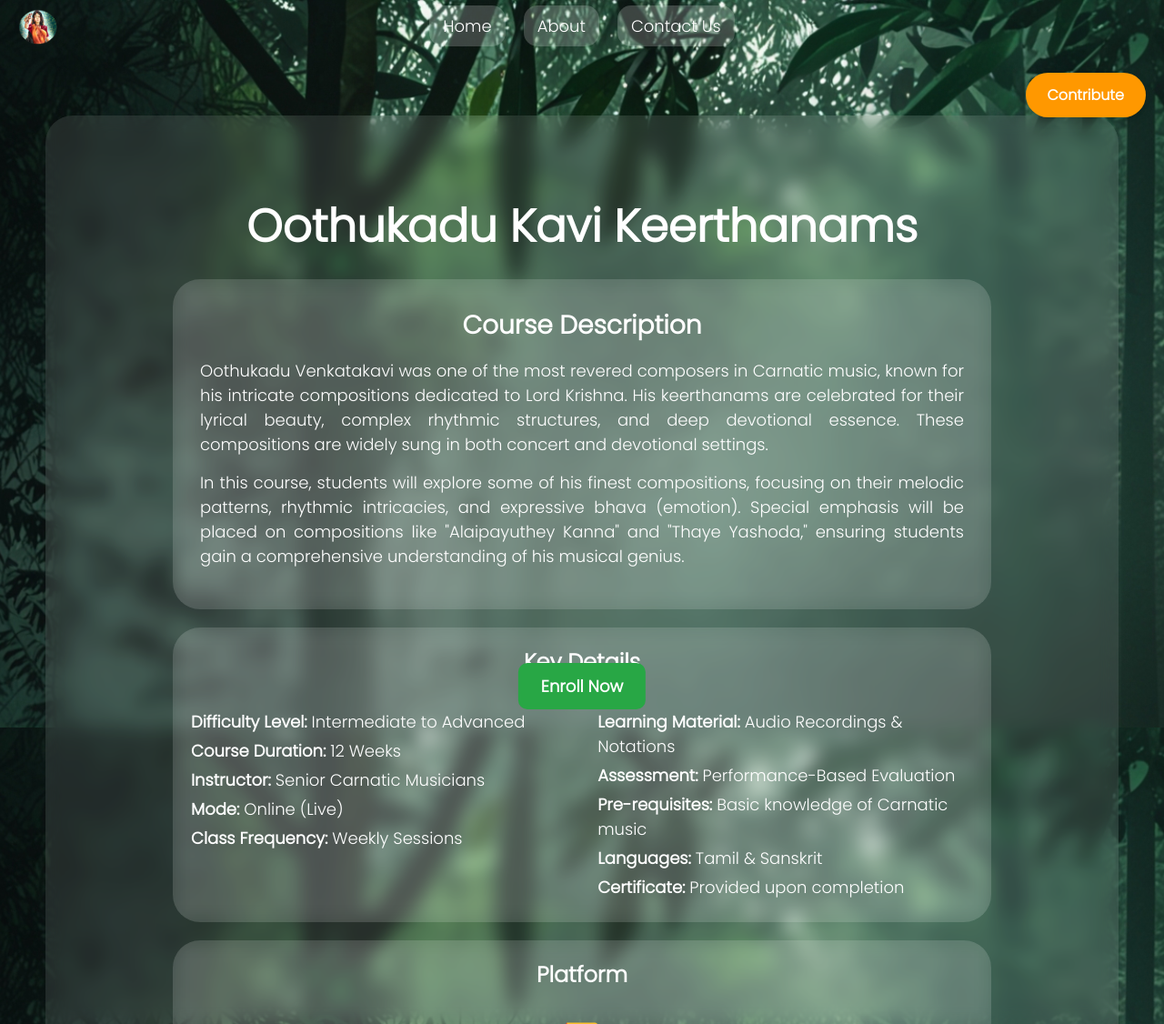
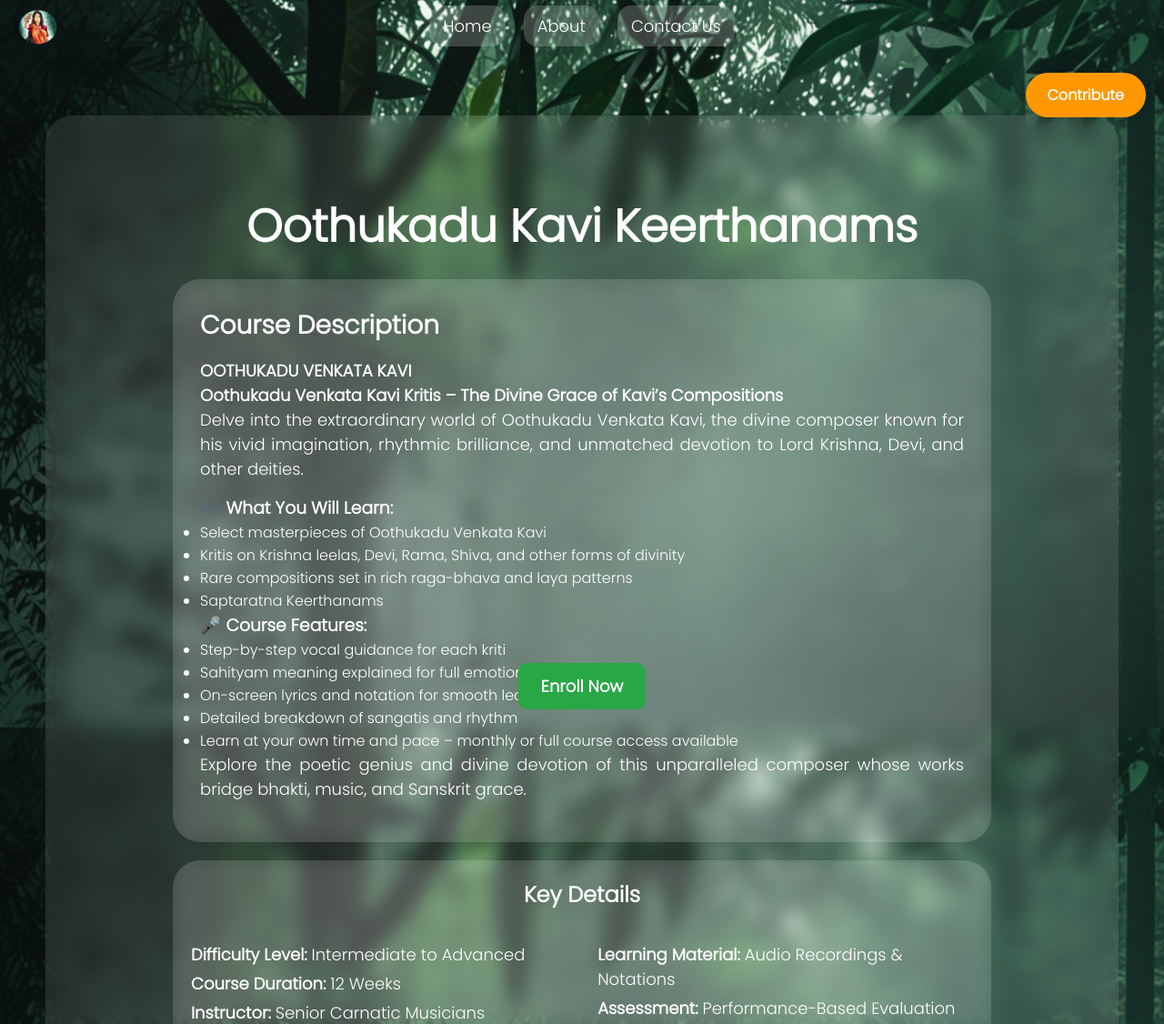
Before and after one commit to Pibatha-Bhagavatam/PibathaBhagavatam, a plain HTML site: page Courses/OothukaduKavi.html in a window 1280 px wide. Shown: the top 1126 px of the page at 91% size. Drawn offline with Linux system fonts and the light colour scheme.

Commit message:
Update OothukaduKavi.html

```diff
--- a/Courses/OothukaduKavi.html
+++ b/Courses/OothukaduKavi.html
@@ -438,7 +438,10 @@ font-weight: lighter;
             color: white;
         }
 
-
+        /* Align content to the right */
+        .course-info {
+    text-align: left;
+}
     </style>
 </head>
 <body>
@@ -482,12 +485,37 @@ font-weight: lighter;
 <div class="course-container">
     <h1>Oothukadu Kavi Keerthanams</h1>
 
-    <!-- Course Description -->
-    <div class="course-info">
-        <h2>Course Description</h2>
-        <p>Oothukadu Venkatakavi was one of the most revered composers in Carnatic music, known for his intricate compositions dedicated to Lord Krishna. His keerthanams are celebrated for their lyrical beauty, complex rhythmic structures, and deep devotional essence. These compositions are widely sung in both concert and devotional settings.</p>
-        <p>In this course, students will explore some of his finest compositions, focusing on their melodic patterns, rhythmic intricacies, and expressive bhava (emotion). Special emphasis will be placed on compositions like "Alaipayuthey Kanna" and "Thaye Yashoda," ensuring students gain a comprehensive understanding of his musical genius.</p>
-    </div>
+<!-- Course Description -->
+<div class="course-info">
+    <h2>Course Description</h2>
+    <p>
+        <strong>OOTHUKADU VENKATA KAVI</strong><br>
+        <strong>Oothukadu Venkata Kavi Kritis – The Divine Grace of Kavi’s Compositions</strong><br>
+        Delve into the extraordinary world of Oothukadu Venkata Kavi, the divine composer known for his vivid imagination, rhythmic brilliance, and unmatched devotion to Lord Krishna, Devi, and other deities.
+    </p>
+
+    <h3>🎶 What You Will Learn:</h3>
+    <ul>
+        <li>Select masterpieces of Oothukadu Venkata Kavi</li>
+        <li>Kritis on Krishna leelas, Devi, Rama, Shiva, and other forms of divinity</li>
+        <li>Rare compositions set in rich raga-bhava and laya patterns</li>
+        <li>Saptaratna Keerthanams</li>
+    </ul>
+
+    <h3>🎤 Course Features:</h3>
+    <ul>
+        <li>Step-by-step vocal guidance for each kriti</li>
+        <li>Sahityam meaning explained for full emotional immersion</li>
+        <li>On-screen lyrics and notation for smooth learning</li>
+        <li>Detailed breakdown of sangatis and rhythm</li>
+        <li>Learn at your own time and pace – monthly or full course access available</li>
+    </ul>
+
+    <p>
+        Explore the poetic genius and divine devotion of this unparalleled composer whose works bridge bhakti, music, and Sanskrit grace.
+    </p>
+</div>
+
 
     <!-- Key Details -->
     <div class="key-details">
```
